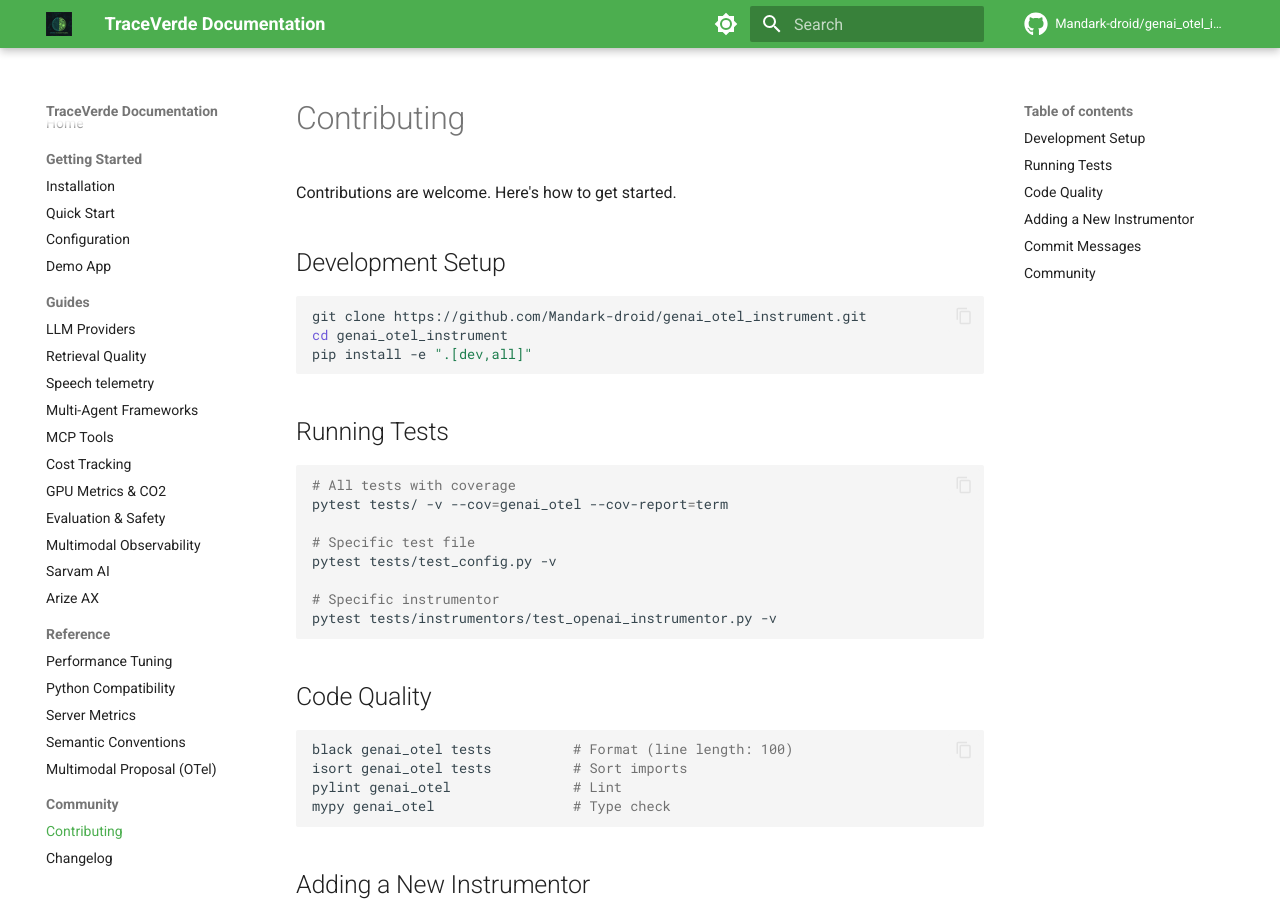
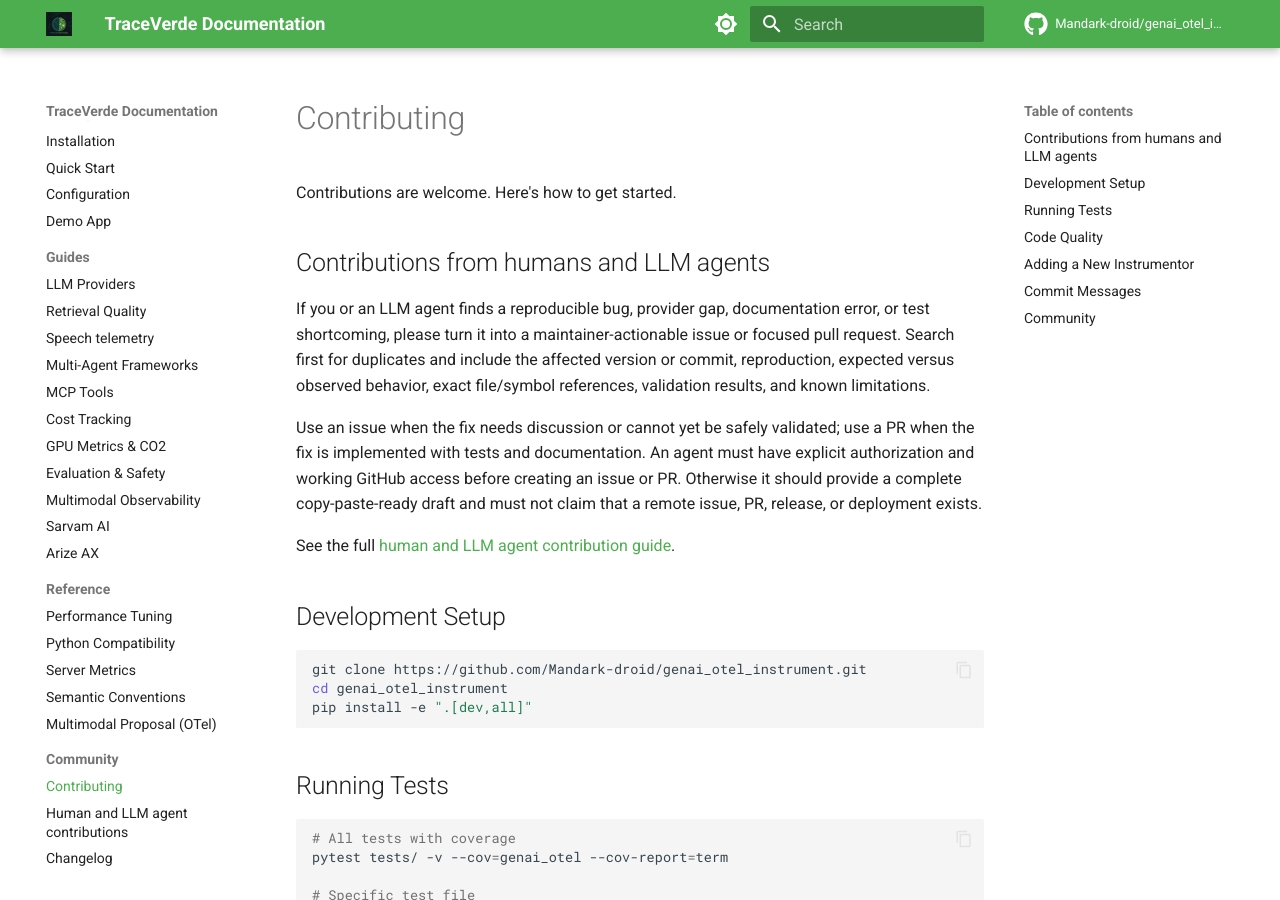
Before and after one commit to Mandark-droid/genai_otel_instrument, an MkDocs documentation site: the page built from docs/community/contributing.md, in a window 1280 px wide and 900 px high. Built offline with MkDocs 1.6.1 and Material for MkDocs 9.7.7, drawn with Linux system fonts in a browser that asks for light colours; comment, search, counter and statistics services are not loaded.

Commit message:
docs: guide human and LLM contributions

```diff
--- a/docs/community/contributing.md
+++ b/docs/community/contributing.md
@@ -1,6 +1,22 @@
 # Contributing
 
 Contributions are welcome. Here's how to get started.
+
+## Contributions from humans and LLM agents
+
+If you or an LLM agent finds a reproducible bug, provider gap, documentation
+error, or test shortcoming, please turn it into a maintainer-actionable issue
+or focused pull request. Search first for duplicates and include the affected
+version or commit, reproduction, expected versus observed behavior, exact
+file/symbol references, validation results, and known limitations.
+
+Use an issue when the fix needs discussion or cannot yet be safely validated;
+use a PR when the fix is implemented with tests and documentation. An agent
+must have explicit authorization and working GitHub access before creating an
+issue or PR. Otherwise it should provide a complete copy-paste-ready draft and
+must not claim that a remote issue, PR, release, or deployment exists.
+
+See the full [human and LLM agent contribution guide](agent-contributions.md).
 
 ## Development Setup
 
--- a/mkdocs.yml
+++ b/mkdocs.yml
@@ -95,4 +95,5 @@ nav:
     - Multimodal Proposal (OTel): proposals/otel_genai_multimodal_content_parts.md
   - Community:
     - Contributing: community/contributing.md
+    - Human and LLM agent contributions: community/agent-contributions.md
     - Changelog: community/changelog.md
```
Also changed, not shown: Contributing.md (+8 -0 lines), README.md (+1 -0 lines), docs/community/agent-contributions.md (added, +55 -0 lines).
